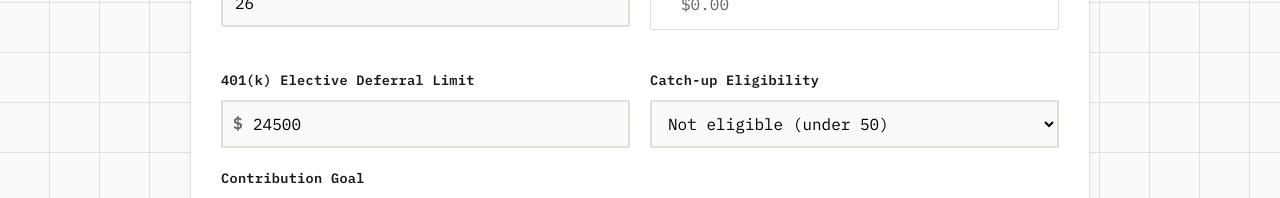
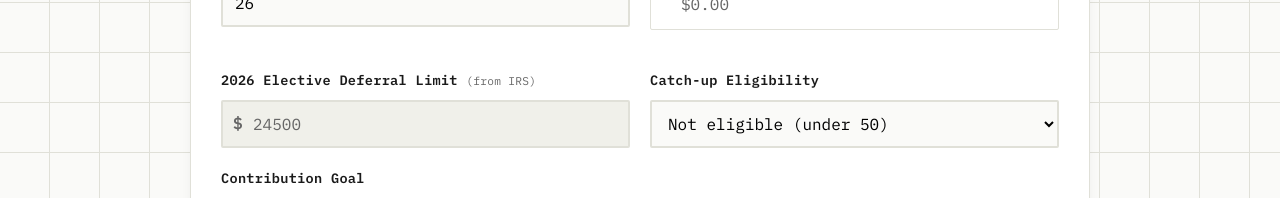
Before and after one commit to kkrishna67/401k-contribution-calculator, a plain HTML site: page index.html in a window 1280 px wide. Shown: the part 498-696 px from the top of the page. Drawn offline with nearby package versions, Linux system fonts and the light colour scheme.

Commit message:
Update calculator with latest changes

```diff
--- a/index.html
+++ b/index.html
@@ -438,10 +438,10 @@
         <!-- Group 2: Limits -->
         <div class="grid">
             <div class="input-group">
-                <label for="limit401k">401(k) Elective Deferral Limit</label>
+                <label for="limit401k">2026 Elective Deferral Limit <span style="font-size:0.7rem;font-weight:400;color:var(--text-muted)">(from IRS)</span></label>
                 <div class="input-wrapper">
                     <span class="currency-symbol">$</span>
-                    <input type="number" id="limit401k" value="24500" step="500" min="0">
+                    <input type="number" id="limit401k" value="24500" readonly style="background:#f0f0ea;color:var(--text-muted);cursor:not-allowed;border-color:var(--border);">
                 </div>
             </div>
 
@@ -883,6 +883,13 @@
         document.getElementById('pop-verified').textContent     = data.verified
             ? `Verified ${data.verified}`
             : 'Verified — IRS Notice 2025-67';
+
+        // Sync the deferral limit field from the same IRS data source
+        const deferralNum = parseFloat(data.deferral.replace(/[$,]/g, ''));
+        if (!isNaN(deferralNum)) {
+            document.getElementById('limit401k').value = deferralNum;
+            calculate();
+        }
     }
 
     // Stamp verification timestamp when user clicks through to IRS site and returns
```
